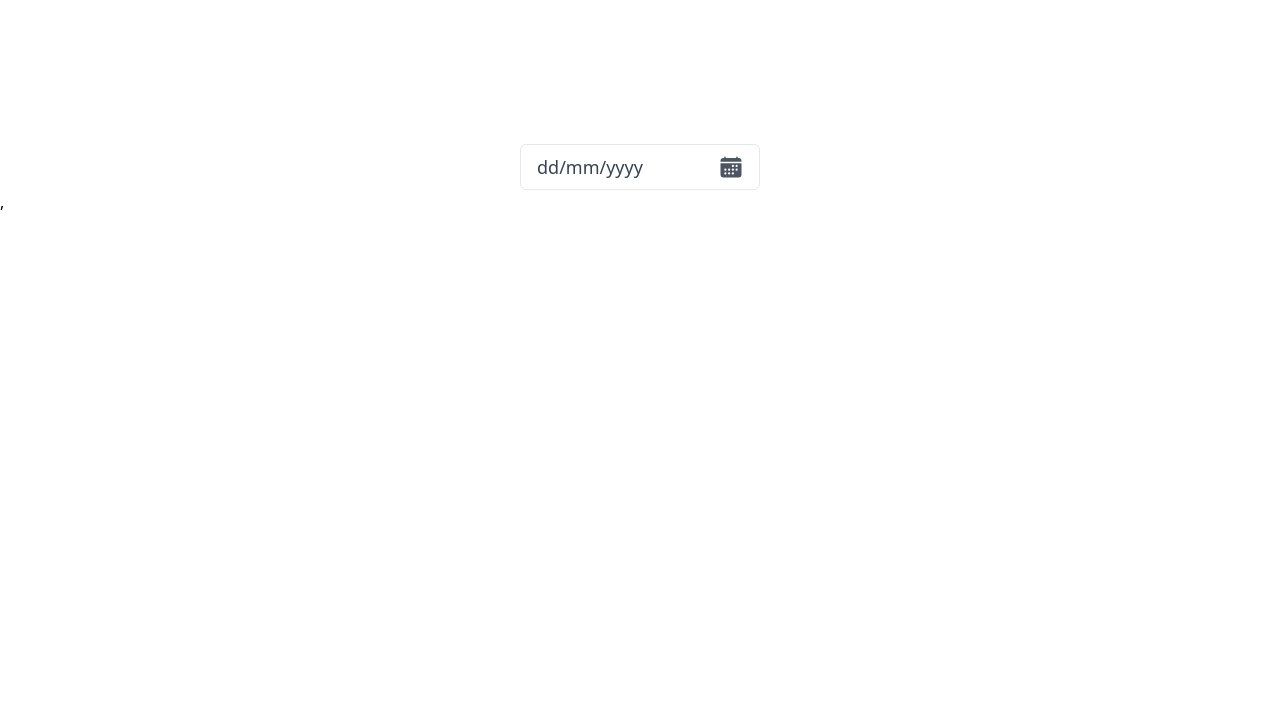
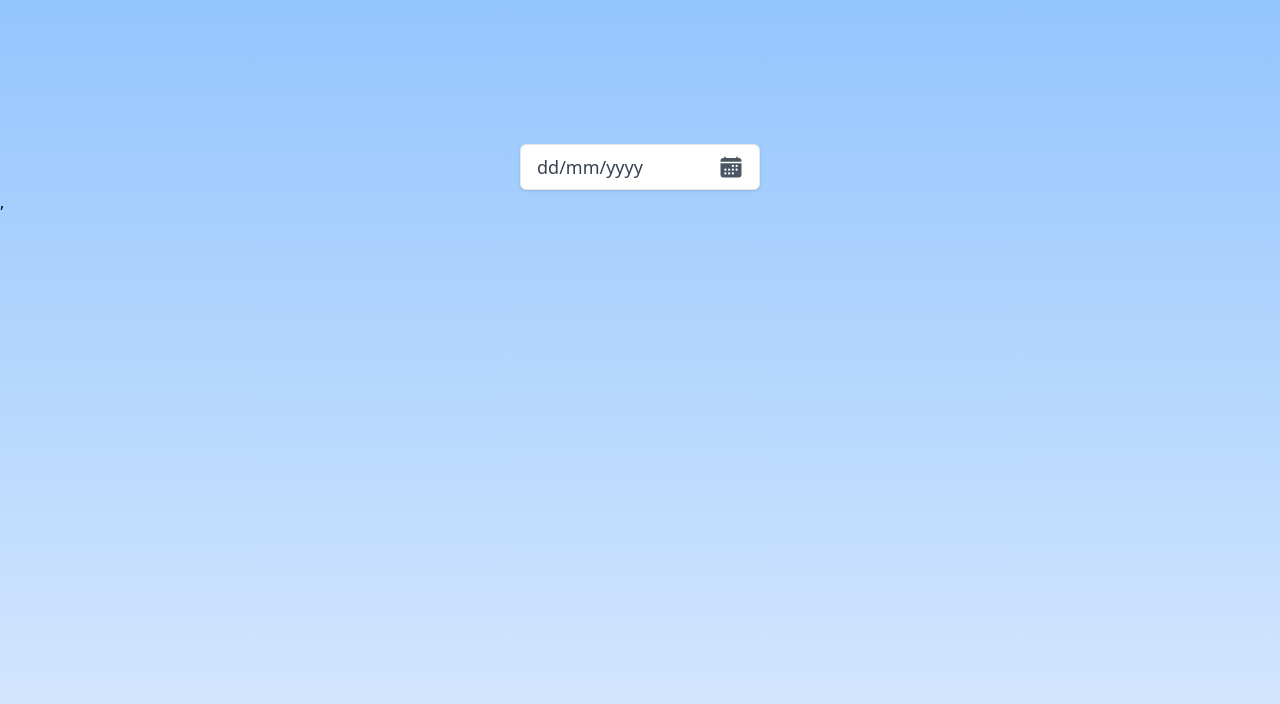
Before and after one commit to gamitej/react-components, a React app: page /calendar in a window 1280 px wide. Shown: the top 704 px of the page. Built offline with nearby package versions, Linux system fonts and the light colour scheme; the HTML template or start-up script is replaced by a standard one.

Commit message:
style : bg color added in dropdown and calendar

```diff
--- a/src/App.tsx
+++ b/src/App.tsx
@@ -2,7 +2,7 @@ import Router from "./routes/Routes";
 
 function App() {
   return (
-    <div>
+    <div className="w-full h-screen bg-gradient-to-b from-blue-300 to-blue-100">
       <Router />
     </div>
   );
--- a/src/components/Calendar/BasicDatePicker/BasicDatePicker.tsx
+++ b/src/components/Calendar/BasicDatePicker/BasicDatePicker.tsx
@@ -29,7 +29,7 @@ const BasicDatePicker = ({ date }: BasicDatePickerProps) => {
       <button
         aria-selected={isOpen}
         onClick={toggleDropdown}
-        className="rounded-md cursor-pointer select-none border px-4 py-2 w-[15rem] flex justify-between items-center aria-selected:ring-2 peer-aria-selected:ring-blue-200"
+        className="rounded-md cursor-pointer hover:bg-gray-100 bg-white shadow select-none border px-4 py-2 w-[15rem] flex justify-between items-center aria-selected:ring-2 peer-aria-selected:ring-blue-200"
       >
         <span className="text-lg text-gray-700">
           {showDate ?? "dd/mm/yyyy"}
--- a/src/components/Calendar/BasicDatePicker/components/WeekAndDaysGridLayout.tsx
+++ b/src/components/Calendar/BasicDatePicker/components/WeekAndDaysGridLayout.tsx
@@ -103,7 +103,7 @@ function WeekAndDaysGridLayout() {
         <span
           onClick={() => changeMonth(1)}
           aria-selected={isShowYear} // when year is selected hide this
-          className="rounded-sm col-span-3 aria-selected:hidden flex justify-center items-center hover:bg-gray-100 cursor-pointer p-2 focus:ring-2 focus:ring-blue-200"
+          className="rounded-sm col-span-3 aria-selected:hidden flex justify-center items-center hover:bg-gray-100 cursor-pointer p-2focus:ring-2 focus:ring-blue-200"
         >
           <ArrowIcon className="-rotate-180 text-xl" />
         </span>
--- a/src/components/Dropdowns/Simple/SimpleDropdown.tsx
+++ b/src/components/Dropdowns/Simple/SimpleDropdown.tsx
@@ -45,7 +45,7 @@ const SimpleDropdown = <T extends OptionsType>({
     <div ref={divRef} className="relative select-none">
       <button
         onClick={toggledButton}
-        className="px-4 py-2 border rounded-md text-xl flex justify-between items-center gap-4 w-[20rem] focus:ring-2 focus:ring-blue-300 text-gray-700"
+        className="px-4 py-2 hover:bg-gray-100 bg-white shadow border rounded-md text-xl flex justify-between items-center gap-4 w-[20rem] focus:ring-2 focus:ring-blue-300 text-gray-700"
       >
         <span>{selectedOption?.label ?? "select option..."}</span>
         <span>
@@ -55,7 +55,7 @@ const SimpleDropdown = <T extends OptionsType>({
 
       <div
         aria-hidden={!isOpen}
-        className="w-full absolute z-100 aria-hidden:hidden flex flex-col shadow rounded-md mt-2 overflow-hidden border"
+        className="w-full absolute z-100 bg-white aria-hidden:hidden flex flex-col shadow rounded-md mt-1 overflow-hidden border"
       >
         {options.map((option) => (
           <span
```
